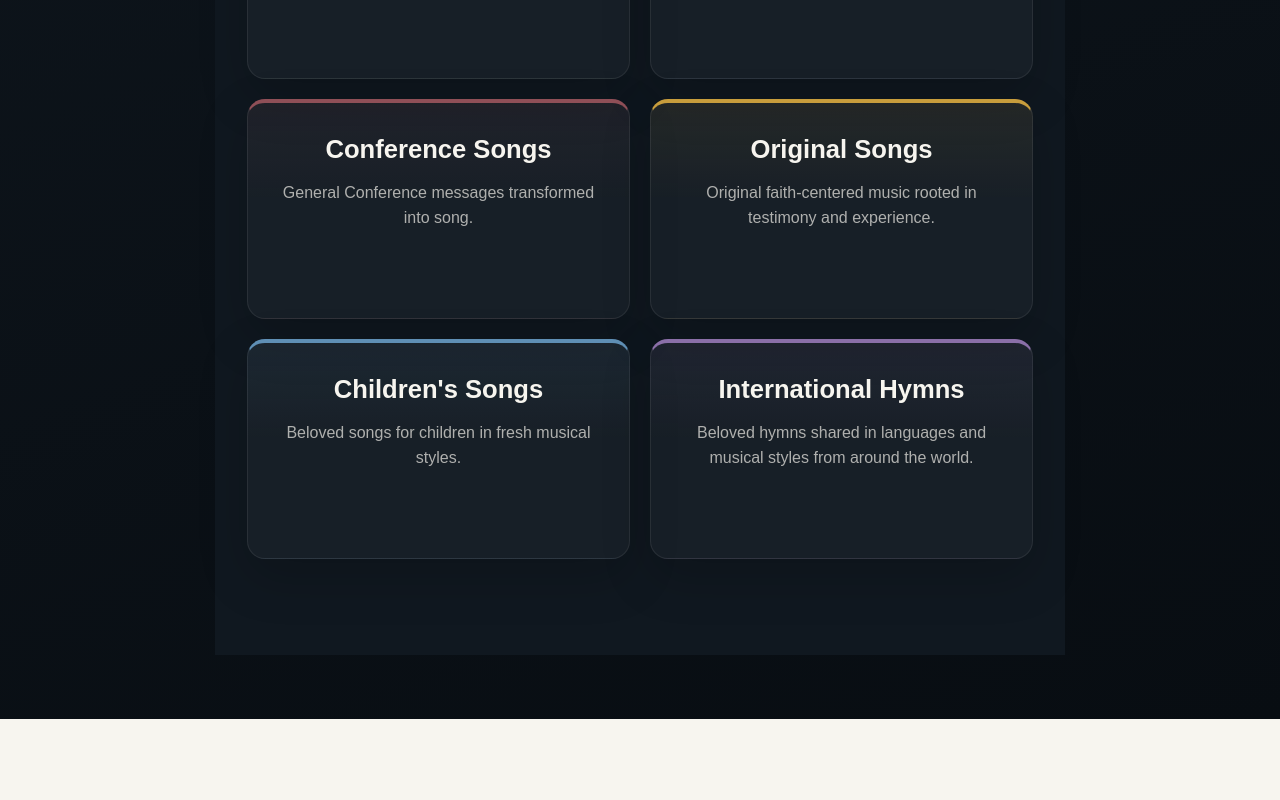
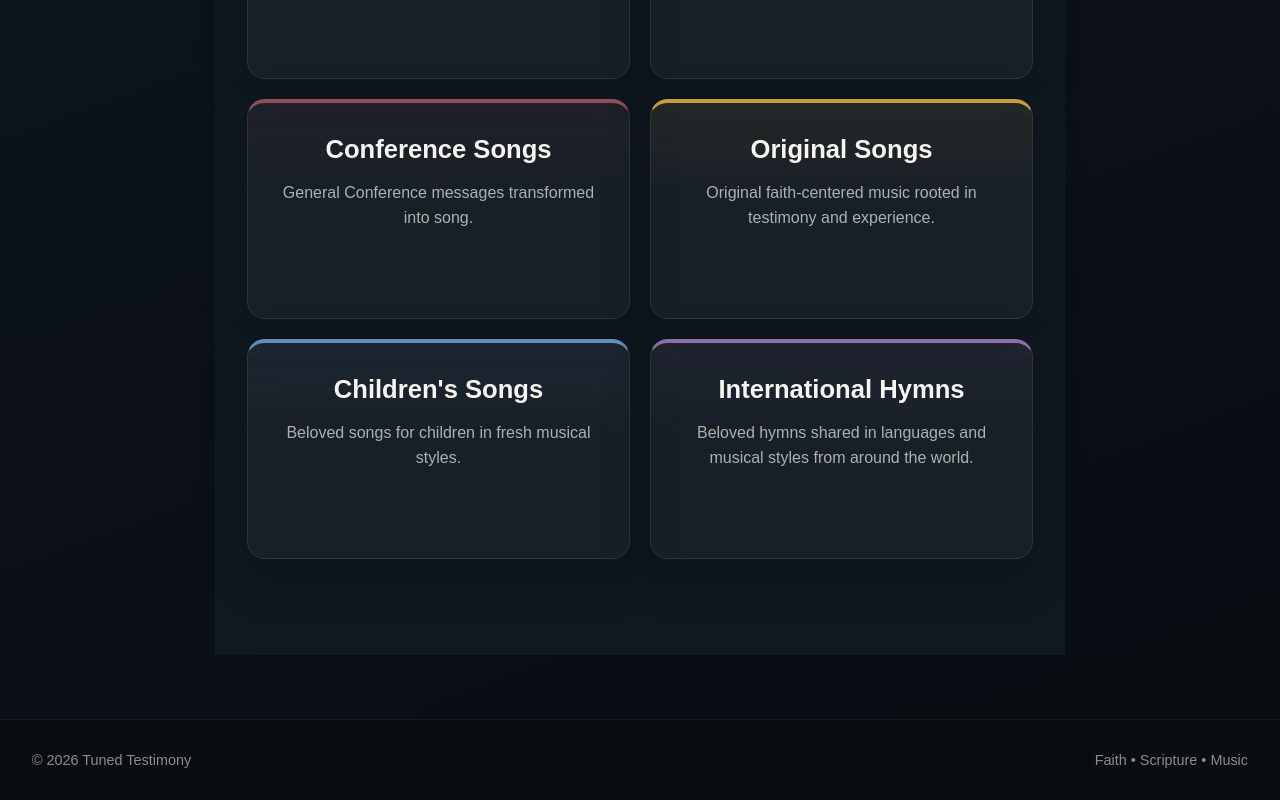
Before and after one commit to tunedtestimony/tuned-testimony, a Next.js app: page / in a window 1280 px wide. Shown: the part 3050-3850 px from the top of the page. Before the commit the page ends 3769 px from the top, so only its background shows below. Built offline with nearby package versions, Linux system fonts and the light colour scheme.

Commit message:
Add site footer

```diff
--- a/src/app/globals.css
+++ b/src/app/globals.css
@@ -402,3 +402,26 @@ main {
     font-size: 0.9rem;
   }
 }
+
+.site-footer {
+  display: flex;
+  flex-wrap: wrap;
+  justify-content: space-between;
+  gap: 1rem;
+  padding: 2rem;
+  border-top: 1px solid rgba(255, 255, 255, 0.06);
+  background: #080d12;
+  color: rgba(247, 245, 239, 0.55);
+  font-size: 0.9rem;
+}
+
+.site-footer p {
+  margin: 0;
+}
+
+@media (max-width: 600px) {
+  .site-footer {
+    justify-content: center;
+    text-align: center;
+  }
+}
--- a/src/app/page.tsx
+++ b/src/app/page.tsx
@@ -203,6 +203,10 @@ export default function Home() {
           </section>
         </div>
       </section>
+      <footer className="site-footer">
+        <p>© 2026 Tuned Testimony</p>
+        <p>Faith • Scripture • Music</p>
+      </footer>
     </main>
   );
 }
```
